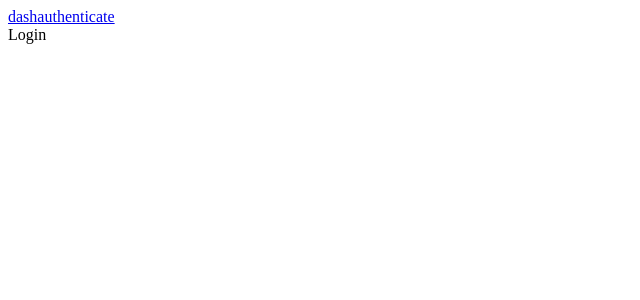
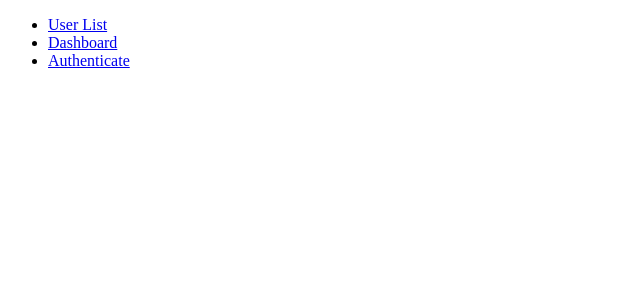
Before and after one commit to KraftReport/React_L, a React (Vite) app in the folder type-script-learn/atend-fronted/atend-frontend/: page / in a window 1280 px wide. Before the commit this address led to /dash. Shown: the top 300 px of the page, without its empty margins (0-640 px from the left). Built offline with nearby package versions, Linux system fonts and the light colour scheme.

Commit message:
coding project

```diff
--- a/type-script-learn/atend-fronted/atend-frontend/src/App.tsx
+++ b/type-script-learn/atend-fronted/atend-frontend/src/App.tsx
@@ -1,23 +1,39 @@
+import { BrowserRouter as Router, Switch, Route, Link } from "react-router-dom";
+import Dashboard from "./components/Dashboard";
+import LoginComponent from "./components/LoginComponent";
+import UserList from "./components/UserList";
+import { GoogleOAuthProvider } from "@react-oauth/google";
 
-import LoginForm from "./components/LoginForm"
-import { BrowserRouter as Router,Switch,Route, Link } from "react-router-dom"
-import Dashboard from "./components/Dashboard"
+const App: React.FC = () => {
 
-const App : React.FC =() => {
+    const clientId : string = '1069095628455-1uolcr1igmt45p9h0c4h61a7ksk7nkg7.apps.googleusercontent.com'
 
   return (
     <>
-    <Router>
-      <Link to="dash">dash</Link>
-      <Link to="/">authenticate</Link>
-      <Switch>
+      <GoogleOAuthProvider clientId={clientId}>
+      <Router>
+        <div>
+          <ul>
+            <li>
+            <Link to="/list">User List</Link>
+            </li>
+            <li>
+            <Link to="/dash">Dashboard</Link>
+            </li>
+            <li>
+            <Link to="/">Authenticate</Link>
+            </li>
+          </ul>
+        </div>
+        <Switch>
+          <Route path="/list" component={UserList}/>
+          <Route path="/dash" component={Dashboard} />
+          <Route path="/" component={LoginComponent} />
+        </Switch>
+      </Router>
+      </GoogleOAuthProvider>
+    </>
+  );
+};
 
-        <Route  path="/" component={LoginForm}></Route>
-        <Route path="/dash" component={Dashboard} ></Route>
-      </Switch>
-    </Router>
-    </>
-  )
-}
-
-export default App
+export default App;
--- /dev/null
+++ b/type-script-learn/atend-fronted/atend-frontend/src/components/LoginComponent.tsx
@@ -0,0 +1,15 @@
+ import React from "react"
+import LoginForm from "./LoginForm"
+
+const LoginComponent : React.FC = () => {
+    // const clientId : string = '1069095628455-1uolcr1igmt45p9h0c4h61a7ksk7nkg7.apps.googleusercontent.com'
+
+    return (
+        <><div>
+        <LoginForm/>
+        </div>
+        </>
+    )
+}
+
+export default LoginComponent
--- a/type-script-learn/atend-fronted/atend-frontend/src/components/LoginForm.tsx
+++ b/type-script-learn/atend-fronted/atend-frontend/src/components/LoginForm.tsx
@@ -12,7 +12,6 @@ const LoginForm : React.FC  = () => {
 
     useEffect(()=>{
         console.log("token is saved to context",token)
-        router.push("/dash")
     },[token])
 
     const handleSuccess = async (response: { credential?: string }) => {
@@ -29,7 +28,7 @@ const LoginForm : React.FC  = () => {
             )
             console.log("this is token-------->",response.data)
             setToken(response.data)
-
+            router.push("/dash")
             } catch (error) {
                 console.error(error)
             }
@@ -44,7 +43,6 @@ const LoginForm : React.FC  = () => {
     return(
         <>
         <div>
-            Login
         <GoogleLogin
             onSuccess={handleSuccess} onError={handleError}
         />
--- /dev/null
+++ b/type-script-learn/atend-fronted/atend-frontend/src/components/UserList.tsx
@@ -0,0 +1,11 @@
+import React from "react";
+
+const UserList : React.FC = () => {
+    return (
+        <>
+        <div>user list</div>
+        </>
+    )
+}
+
+export default UserList
--- a/type-script-learn/atend-fronted/atend-frontend/src/main.tsx
+++ b/type-script-learn/atend-fronted/atend-frontend/src/main.tsx
@@ -2,18 +2,14 @@ import React from 'react';
 import ReactDOM from 'react-dom';
 import App from './App.tsx';
 import { TokenContextProvider } from './share/TokenContext.tsx';
-import { GoogleOAuthProvider } from '@react-oauth/google';
 
-const clientId : string = '1069095628455-1uolcr1igmt45p9h0c4h61a7ksk7nkg7.apps.googleusercontent.com'
 
 
 ReactDOM.render(
   <React.StrictMode>
-       <GoogleOAuthProvider clientId={clientId}>
     <TokenContextProvider>
     <App />
     </TokenContextProvider>
-    </GoogleOAuthProvider>
   </React.StrictMode>,
   document.getElementById('root')
 );
```
